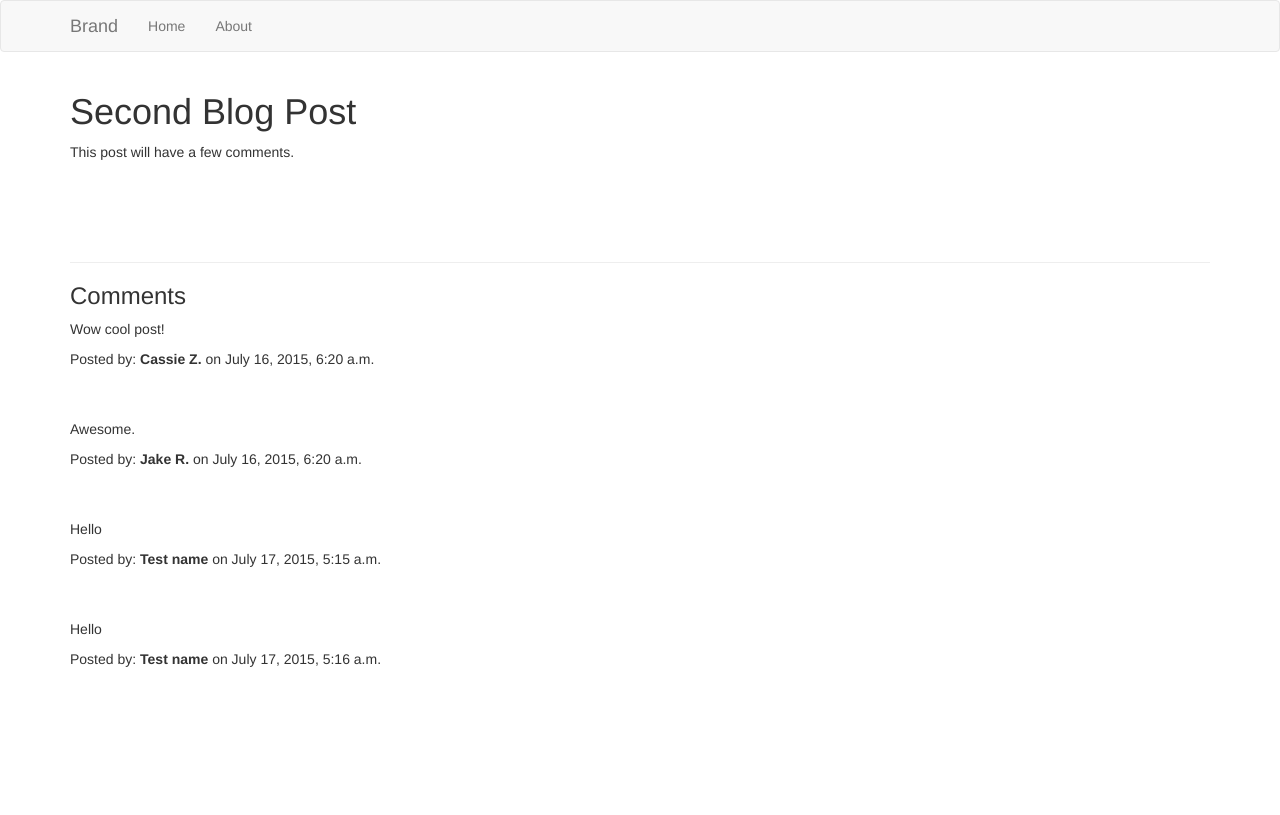
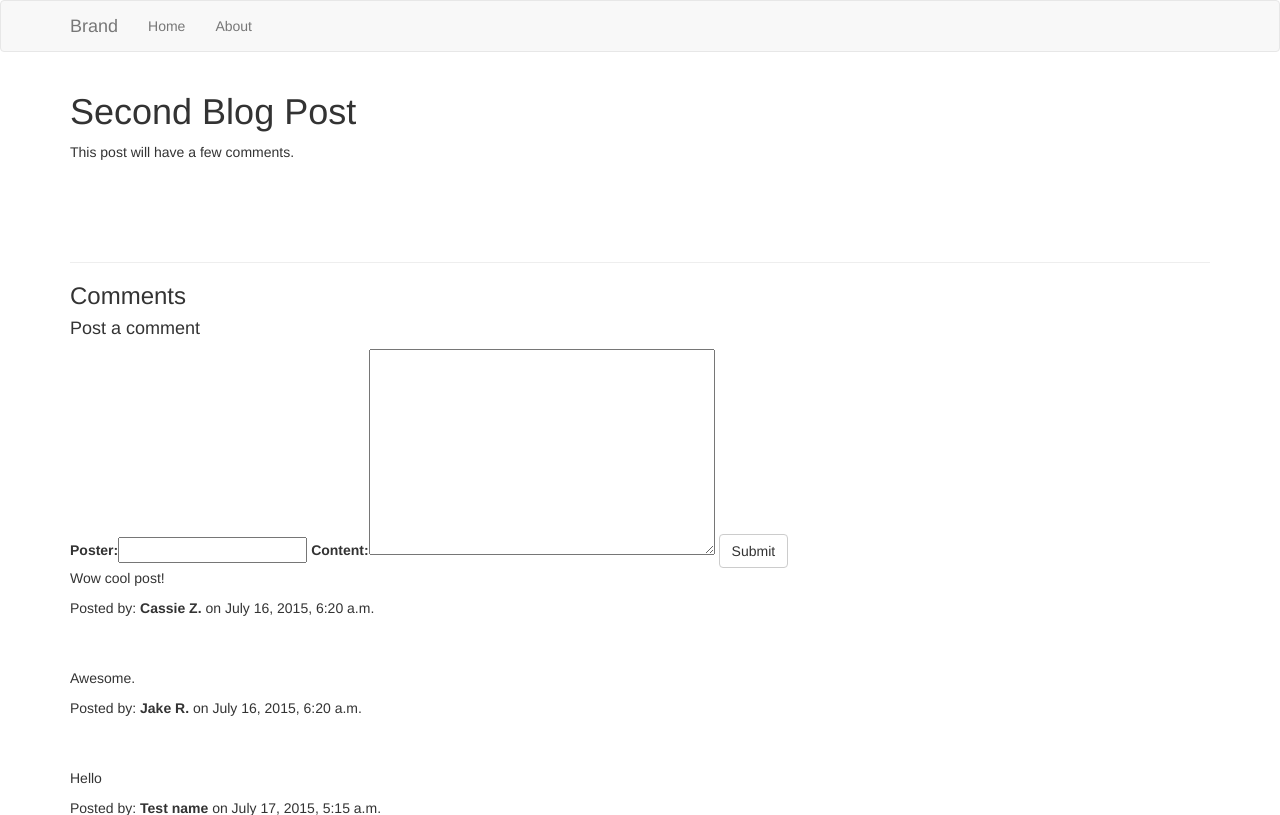
Before and after one commit to Munsterberg/d_blog, a Django app: page /blog/2/ in a window 1280 px wide. Shown: the top 815 px of the page. Before the commit the page ends 667 px from the top, so only its background shows below. Run offline with Django 3.2, Linux system fonts and the light colour scheme; data comes from the database, SQL or seed files in the repository; both versions use the stored data as it was after the commit; some libraries are stand-ins or nearby versions.

Commit message:
Comments displaying properly and commentform working - redirect still in progress

```diff
--- /dev/null
+++ b/blog/forms.py
@@ -0,0 +1,11 @@
+from django import forms
+
+from .models import Comment, Article
+
+
+class CommentForm(forms.ModelForm):
+  class Meta:
+    model = Comment
+    fields = ('poster', 'content')
+
+    exclude = ('article',)
--- a/blog/templates/blog/blog_detail.html
+++ b/blog/templates/blog/blog_detail.html
@@ -12,6 +12,12 @@
   <hr>
   <div id="comments">
     <h3>Comments</h3>
+    <h4>Post a comment</h4>
+    <form method="post">
+      {% csrf_token %}
+      {{ form }}
+      <input type="submit" value="Submit" class="btn btn-default">
+    </form>
     {% for comment in comments %}
      <p>{{ comment.content }}</p>
      <p>Posted by: <strong>{{ comment.poster }}</strong> on {{ comment.posted_at }}</p>
--- a/blog/views.py
+++ b/blog/views.py
@@ -1,6 +1,8 @@
-from django.shortcuts import render, get_object_or_404
+from django.shortcuts import render, get_object_or_404, redirect
+from django.http import HttpResponseRedirect
 
 from .models import Article, Comment
+from .forms import CommentForm
 
 # Create your views here.
 def blog_list(request):
@@ -10,9 +12,23 @@ def blog_list(request):
   })
 
 def blog_detail(request, pk):
+  if request.method == 'POST':
+    form = CommentForm(request.POST)
+
+    if form.is_valid():
+      comment = form.save(commit=False)
+      comment.article_id = pk
+      comment.save()
+      return redirect('blog_detail')
+    #else:
+      #print(form.errors)
+  else:
+    form = CommentForm()
+
   article = get_object_or_404(Article, pk=pk)
   comments = Comment.objects.filter(article_id=pk)
   return render(request, 'blog/blog_detail.html', {
     'article': article,
     'comments': comments,
+    'form': form,
   })
```
Also changed, not shown: blog/templates/blog/forms.py (added), db.sqlite3.
